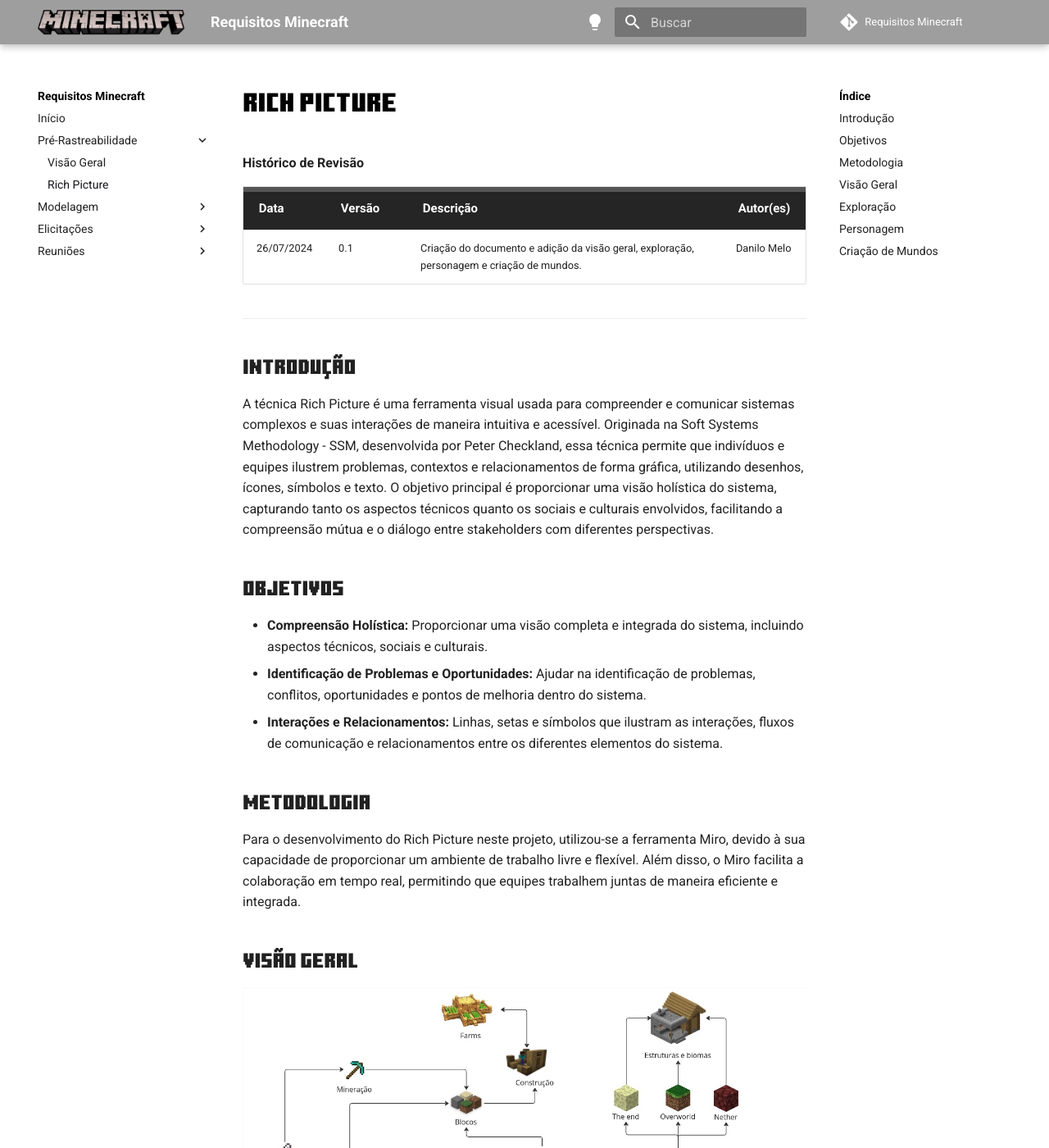
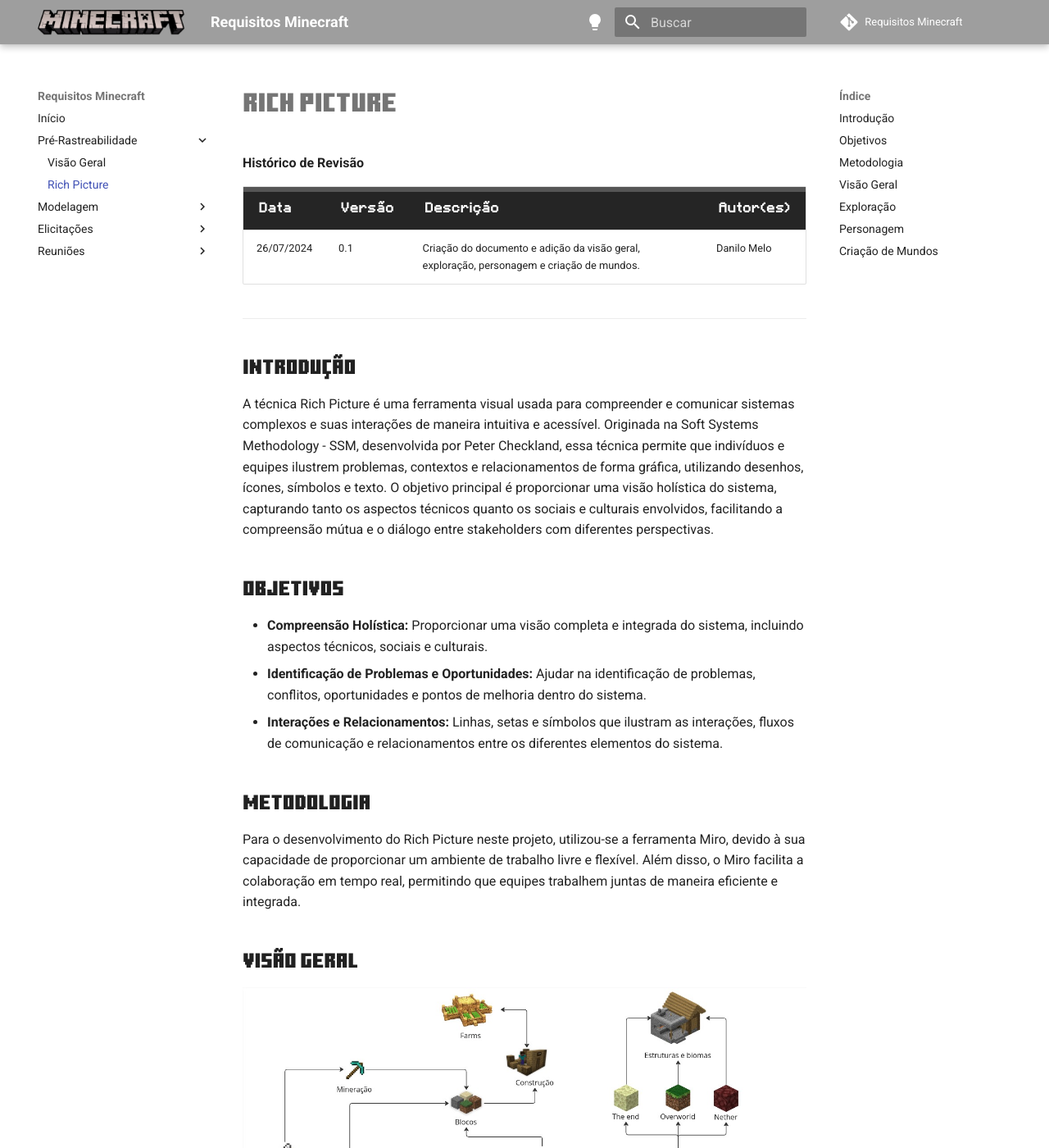
Before and after one commit to reqMinecraft2024/Requisitos-Minecraft, an MkDocs documentation site: the page built from docs/pre-rastreabilidade/Rich Picture.md, in a window 1280 px wide and 1400 px high. Shown: the whole window at 82% size. Built offline with MkDocs 1.6.1 and Material for MkDocs 9.7.7, drawn with Linux system fonts in a browser that asks for light colours; some web fonts are replaced; comment, search, counter and statistics services are not loaded; grey boxes are pictures that could not be loaded.

Commit message:
atualizações css

```diff
--- a/docs/assets/css/style.css
+++ b/docs/assets/css/style.css
@@ -1,6 +1,10 @@
 @font-face {
     font-family: 'Minecraft-ten';
     src: url('../fonts/minecraft-ten.ttf') format('truetype');
+}
+@font-face {
+    font-family: 'Minecraft-seven';
+    src: url('../fonts/Minecraft.otf') format('truetype');
 }
 
 h1, h2 {
@@ -49,102 +53,10 @@ header, footer {background: url(https://www.minecraft.net/content/dam/minecraft/
 }
 
 thead{
+    font-family: 'Minecraft-seven';
     border-style: none;
     box-shadow: inset 0px 0px 0 #111, inset 0px 6px 0 #555;
     font-size: .75rem;
     background: #252525;
     color: #fff;
 }
-
-:root, [data-md-color-scheme=default] {
-    --md-hue: 225deg;
-    --md-default-fg-color: #000000de;
-    --md-default-fg-color--light: #000000;
-    --md-default-fg-color--lighter: #00000052;
-    --md-default-fg-color--lightest: #00000012;
-    --md-default-bg-color: #fff;
-    --md-default-bg-color--light: #ffffffb3;
-    --md-default-bg-color--lighter: #ffffff4d;
-    --md-default-bg-color--lightest: #ffffff1f;
-    --md-code-fg-color: #36464e;
-    --md-code-bg-color: #f5f5f5;
-    --md-code-hl-color: #4287ff;
-    --md-code-hl-color--light: #4287ff1a;
-    --md-code-hl-number-color: #d52a2a;
-    --md-code-hl-special-color: #db1457;
-    --md-code-hl-function-color: #a846b9;
-    --md-code-hl-constant-color: #6e59d9;
-    --md-code-hl-keyword-color: #3f6ec6;
-    --md-code-hl-string-color: #1c7d4d;
-    --md-code-hl-name-color: var(--md-code-fg-color);
-    --md-code-hl-operator-color: var(--md-default-fg-color--light);
-    --md-code-hl-punctuation-color: var(--md-default-fg-color--light);
-    --md-code-hl-comment-color: var(--md-default-fg-color--light);
-    --md-code-hl-generic-color: var(--md-default-fg-color--light);
-    --md-code-hl-variable-color: var(--md-default-fg-color--light);
-    --md-typeset-color: var(--md-default-fg-color);
-    --md-typeset-a-color: var(--md-primary-fg-color);
-    --md-typeset-del-color: #f5503d26;
-    --md-typeset-ins-color: #0bd57026;
-    --md-typeset-kbd-color: #fafafa;
-    --md-typeset-kbd-accent-color: #fff;
-    --md-typeset-kbd-border-color: #b8b8b8;
-    --md-typeset-mark-color: #ffff0080;
-    --md-typeset-table-color: #0000001f;
-    --md-typeset-table-color--light: rgba(0, 0, 0, .035);
-    --md-admonition-fg-color: var(--md-default-fg-color);
-    --md-admonition-bg-color: var(--md-default-bg-color);
-    --md-warning-fg-color: #000000de;
-    --md-warning-bg-color: #ff9;
-    --md-footer-fg-color: #fff;
-    --md-footer-fg-color--light: #ffffffb3;
-    --md-footer-fg-color--lighter: #ffffff73;
-    --md-footer-bg-color: #000000de;
-    --md-footer-bg-color--dark: #00000052;
-    --md-shadow-z1: 0 0.2rem 0.5rem #0000000d, 0 0 0.05rem #0000001a;
-    --md-shadow-z2: 0 0.2rem 0.5rem #0000001a, 0 0 0.05rem #00000040;
-    --md-shadow-z3: 0 0.2rem 0.5rem #0003, 0 0 0.05rem #00000059;
-}
-
-[data-md-color-scheme=slate] {
-    --md-default-fg-color: hsla(var(--md-hue), 15%, 90%, 0.82);
-    --md-default-fg-color--light: #fff;
-    --md-default-fg-color--lighter: hsla(var(--md-hue), 15%, 90%, 0.32);
-    --md-default-fg-color--lightest: hsla(var(--md-hue), 15%, 90%, 0.12);
-    --md-default-bg-color: hsla(var(--md-hue), 15%, 14%, 1);
-    --md-default-bg-color--light: hsla(var(--md-hue), 15%, 14%, 0.54);
-    --md-default-bg-color--lighter: hsla(var(--md-hue), 15%, 14%, 0.26);
-    --md-default-bg-color--lightest: hsla(var(--md-hue), 15%, 14%, 0.07);
-    --md-code-fg-color: hsla(var(--md-hue), 18%, 86%, 0.82);
-    --md-code-bg-color: hsla(var(--md-hue), 15%, 18%, 1);
-    --md-code-hl-color: #2977ff;
-    --md-code-hl-color--light: #2977ff1a;
-    --md-code-hl-number-color: #e6695b;
-    --md-code-hl-special-color: #f06090;
-    --md-code-hl-function-color: #c973d9;
-    --md-code-hl-constant-color: #9383e2;
-    --md-code-hl-keyword-color: #6791e0;
-    --md-code-hl-string-color: #2fb170;
-    --md-code-hl-name-color: var(--md-code-fg-color);
-    --md-code-hl-operator-color: var(--md-default-fg-color--light);
-    --md-code-hl-punctuation-color: var(--md-default-fg-color--light);
-    --md-code-hl-comment-color: var(--md-default-fg-color--light);
-    --md-code-hl-generic-color: var(--md-default-fg-color--light);
-    --md-code-hl-variable-color: var(--md-default-fg-color--light);
-    --md-typeset-color: var(--md-default-fg-color);
-    --md-typeset-a-color: var(--md-primary-fg-color);
-    --md-typeset-kbd-color: hsla(var(--md-hue), 15%, 90%, 0.12);
-    --md-typeset-kbd-accent-color: hsla(var(--md-hue), 15%, 90%, 0.2);
-    --md-typeset-kbd-border-color: hsla(var(--md-hue), 15%, 14%, 1);
-    --md-typeset-mark-color: #4287ff4d;
-    --md-typeset-table-color: hsla(var(--md-hue), 15%, 95%, 0.12);
-    --md-typeset-table-color--light: hsla(var(--md-hue), 15%, 95%, 0.035);
-    --md-admonition-fg-color: var(--md-default-fg-color);
-    --md-admonition-bg-color: var(--md-default-bg-color);
-    --md-footer-bg-color: hsla(var(--md-hue), 15%, 10%, 0.87);
-    --md-footer-bg-color--dark: hsla(var(--md-hue), 15%, 8%, 1);
-    --md-shadow-z1: 0 0.2rem 0.5rem #0000000d, 0 0 0.05rem #0000001a;
-    --md-shadow-z2: 0 0.2rem 0.5rem #00000040, 0 0 0.05rem #00000040;
-    --md-shadow-z3: 0 0.2rem 0.5rem #0006, 0 0 0.05rem #00000059;
-    color-scheme: dark;
-}
```
Also changed, not shown: docs/assets/fonts/Minecraft.otf (added).
